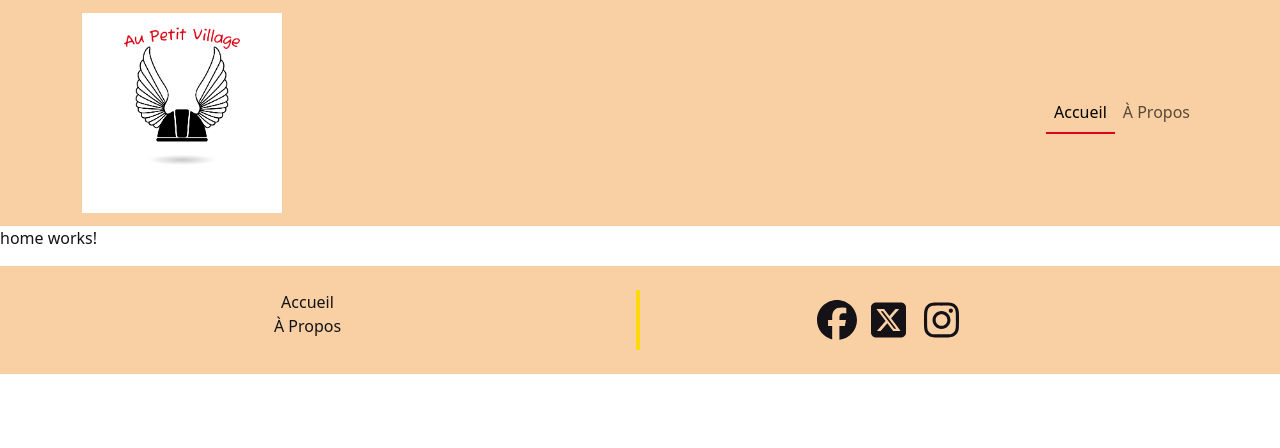
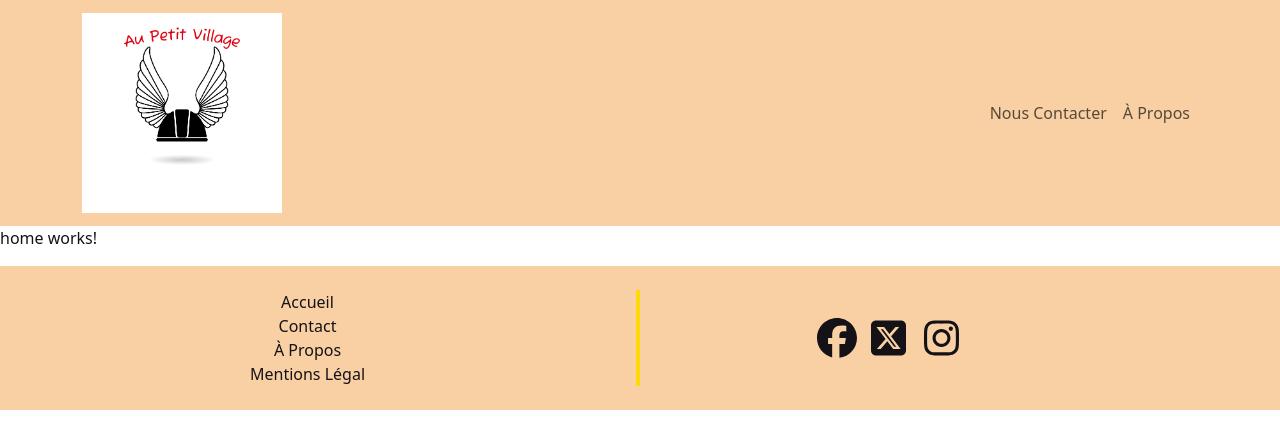
Before and after one commit to HugoMelin/Projet_CEF_Au-petit-village_Angular, an Angular app: page / in a window 1280 px wide. Shown: the top 448 px of the page. Built offline with nearby package versions, Linux system fonts and the light colour scheme.

Commit message:
Fix link in footer

```diff
--- a/src/app/footer/footer.component.html
+++ b/src/app/footer/footer.component.html
@@ -4,14 +4,16 @@
             <!-- Link to other pages-->
             <div class="col-12 col-sm-5">
                 <a routerLink="/" class="text-capitalize nav-link">Accueil</a>
-                <a routerLink="/apropos" class="text-capitalize nav-link">à propos</a>
+                <a routerLink="/contact" class="text-capitalize nav-link">contact</a>
+                <a routerLink="/a-propos" class="text-capitalize nav-link">à propos</a>
+                <a routerLink="/legal" class="text-capitalize nav-link">mentions légal</a>
             </div>
 
             <!-- Social Media content-->
             <div class="col-sm-1 border-end border-4 d-none d-sm-block" style="--bs-border-color: #FDD90B ;"></div>
-            <div class="col-12 col-sm-5">
+            <div class="col-12 col-sm-5 my-auto">
                 <div class="container-fluid">
-                    <div class="row justify-content-center align-items-center gap-3">
+                    <div class="row justify-content-center gap-3">
                         <div class="col-12 col-lg-1">
                             <a href="https://www.facebook.com/" target="_blank" class="social-link">
                                 <fa-icon [icon]="facebook"></fa-icon>
--- a/src/app/header/header.component.html
+++ b/src/app/header/header.component.html
@@ -9,7 +9,7 @@
         <div class="collapse navbar-collapse justify-content-end" id="navbarTogglerDemo03">
             <ul class="navbar-nav mb-2 mb-lg-0 text-end">
                 <li class="nav-item">
-                    <a class="nav-link text-capitalize" routerLink="/" routerLinkActive="active">accueil</a>
+                    <a class="nav-link text-capitalize" routerLink="/contact" routerLinkActive="active">Nous contacter</a>
                 </li>
                 <li class="nav-item">
                     <a class="nav-link text-capitalize" routerLink="/a-propos" routerLinkActive="active">à propos</a>
```
